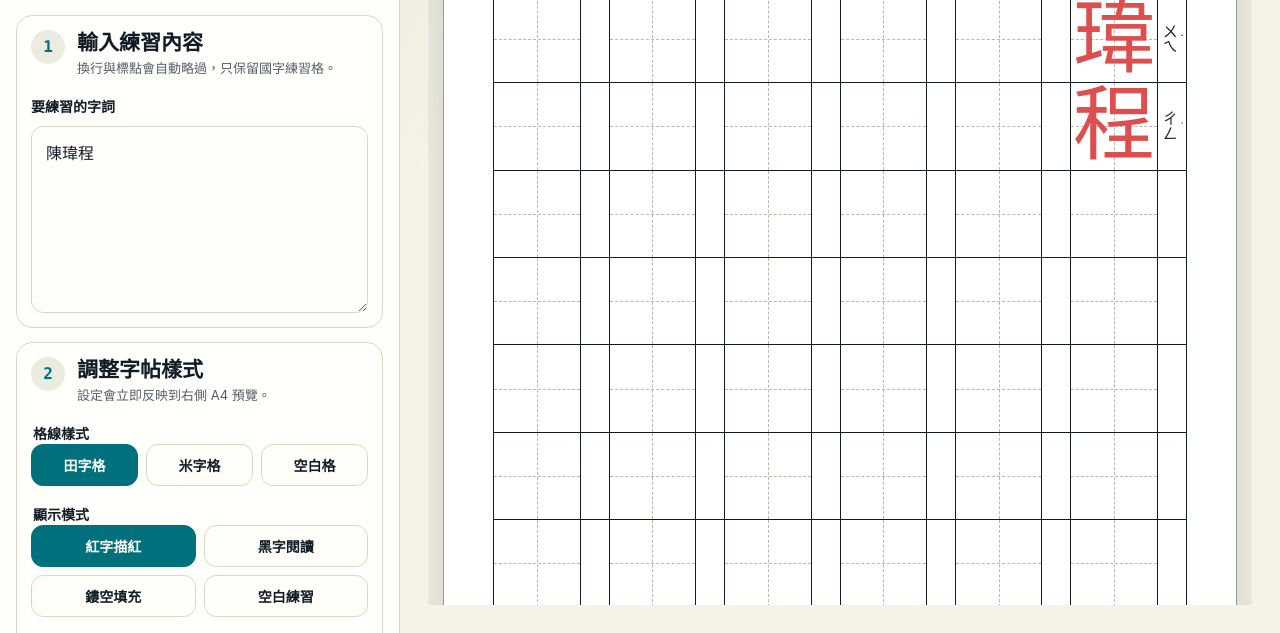
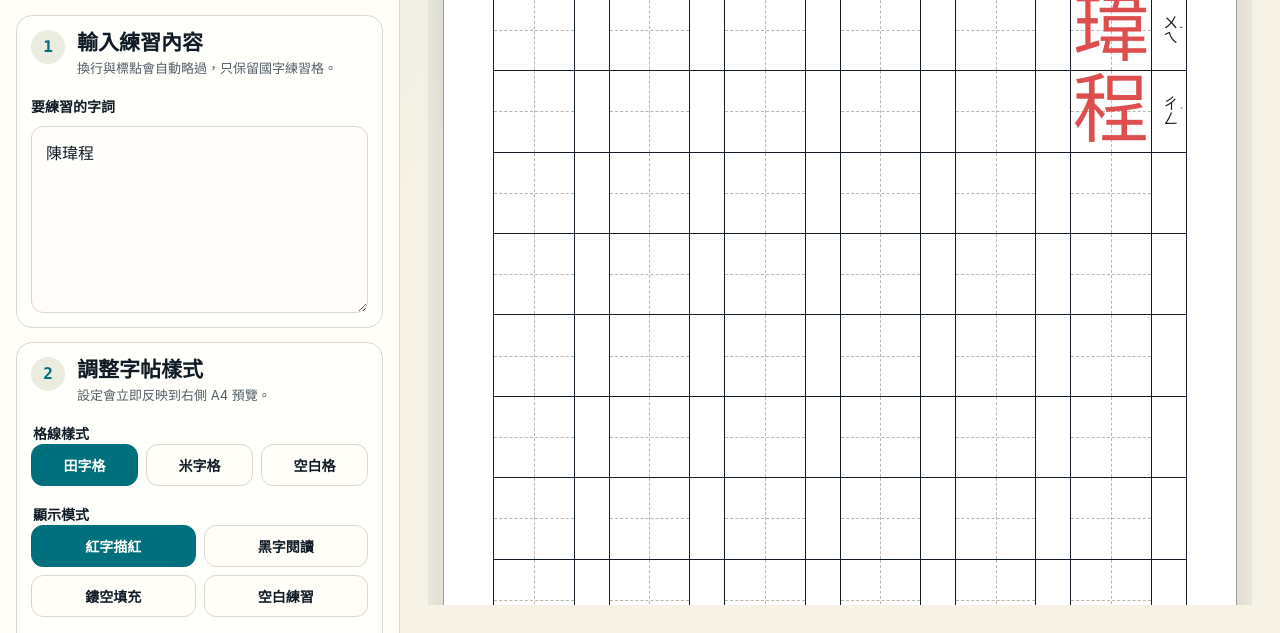
Before and after one commit to Hank076/copybook, a plain HTML site: page index.html in a window 1280 px wide. Shown: the part 167-800 px from the top of the page. Drawn offline with Linux system fonts and the light colour scheme; a web font is replaced by a local one.

Commit message:
feat: widen zhuyin column so the bopomofo body is fully centered
Use a symmetric three-track layout (gap | body | tone slot) in a wider
34px column so the body sits at the column center while the tone mark
stays fully inside. The character square shrinks slightly and its font
auto-scales accordingly.

```diff
--- a/app.js
+++ b/app.js
@@ -13,7 +13,7 @@ const PAGE = {
   heightMm: 297,
   padHorizontalMm: 13,
   padVerticalMm: 12,
-  bpmfPx: 28,
+  bpmfPx: 34,
   cellBorderPx: 1.2,
 };
 const PX_TO_MM = 25.4 / 96;
--- a/style.css
+++ b/style.css
@@ -370,7 +370,7 @@ input[type="range"] {
 
 .cell {
   display: grid;
-  grid-template-columns: 1fr 28px;
+  grid-template-columns: 1fr 34px;
   min-width: 0;
   direction: ltr;
   border-right: 0;
@@ -484,7 +484,7 @@ input[type="range"] {
 
 .bpmf-syl {
   display: grid;
-  grid-template-columns: 1fr 7px;
+  grid-template-columns: 9px 1fr 9px;
   align-items: center;
   width: 100%;
   font-family: var(--font-display);
@@ -493,7 +493,7 @@ input[type="range"] {
 }
 
 .bpmf-body {
-  grid-column: 1;
+  grid-column: 2;
   justify-self: center;
   writing-mode: vertical-rl;
   text-orientation: upright;
@@ -506,11 +506,11 @@ input[type="range"] {
 }
 
 .bpmf-tone {
-  grid-column: 2;
+  grid-column: 3;
   justify-self: center;
   writing-mode: vertical-rl;
   text-orientation: upright;
-  font-size: 0.55em;
+  font-size: 0.6em;
 }
 
 .bpmf-syl rp {
```
